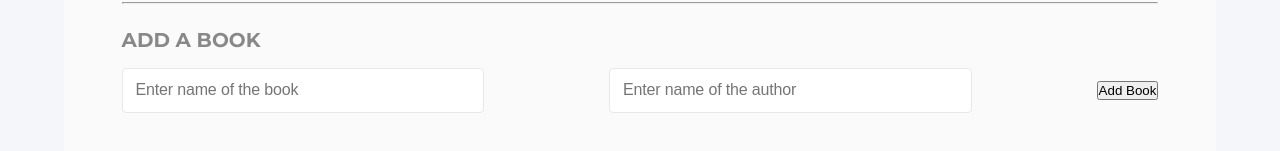
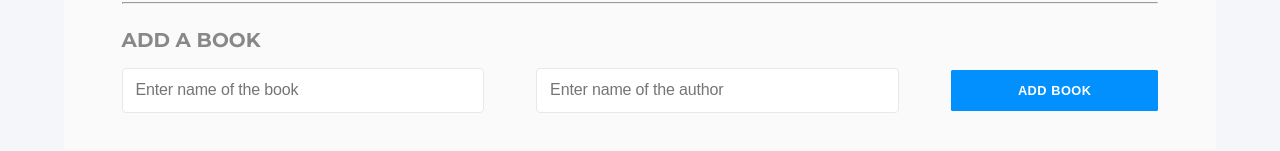
Before and after one commit to FaranoshAmini/Bookstore, a React (Create React App) app: page / in a window 1280 px wide. Shown: the part 237-388 px from the top of the page. Built offline with nearby package versions, Linux system fonts and the light colour scheme; no server answers.

Commit message:
Update BookForm.js

```diff
--- a/src/components/BookForm.js
+++ b/src/components/BookForm.js
@@ -32,7 +32,7 @@ const BookForm = () => {
           name="author"
           placeholder="Enter name of the author"
         />
-        <button type="submit">Add Book</button>
+        <button type="submit" className="btn-add-book">Add Book</button>
       </form>
     </section>
   );
```
